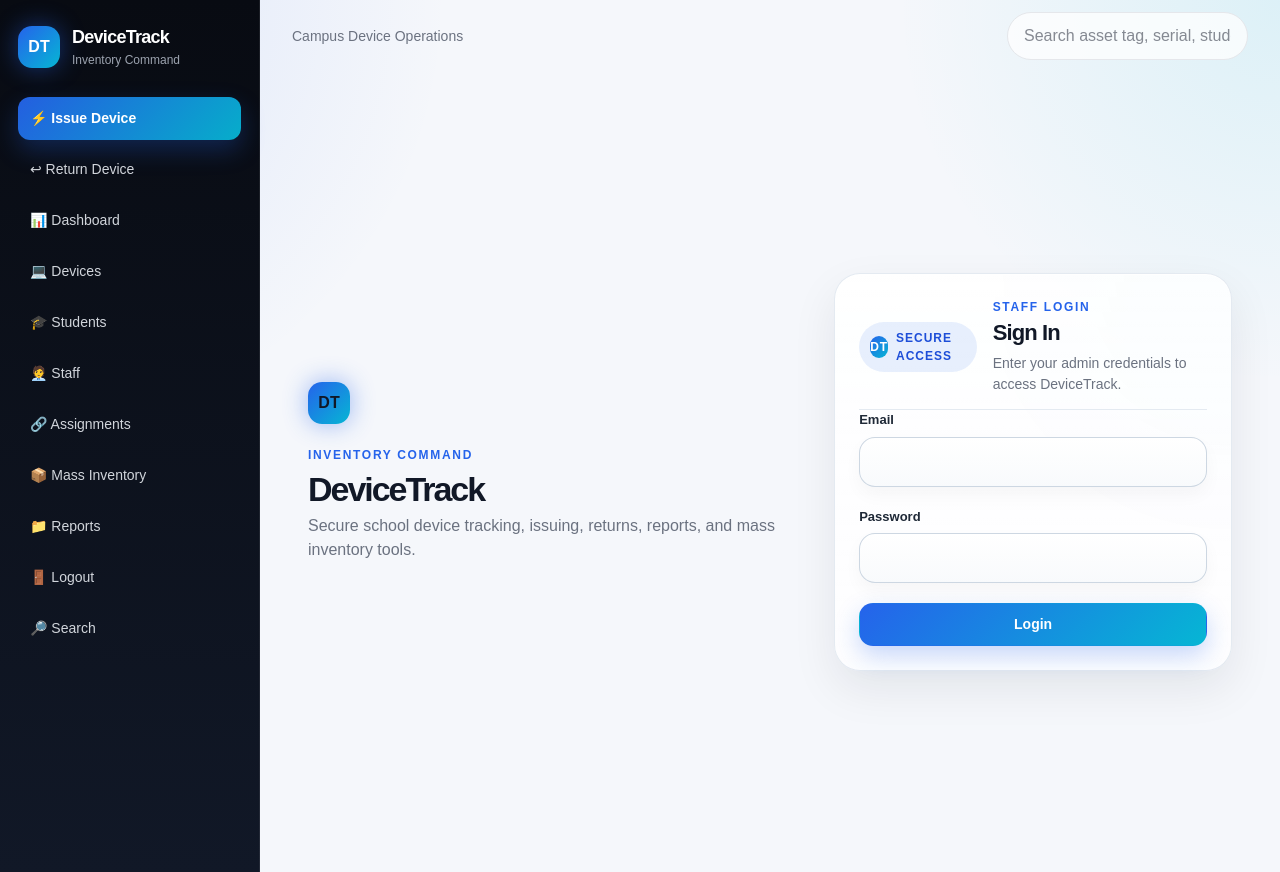
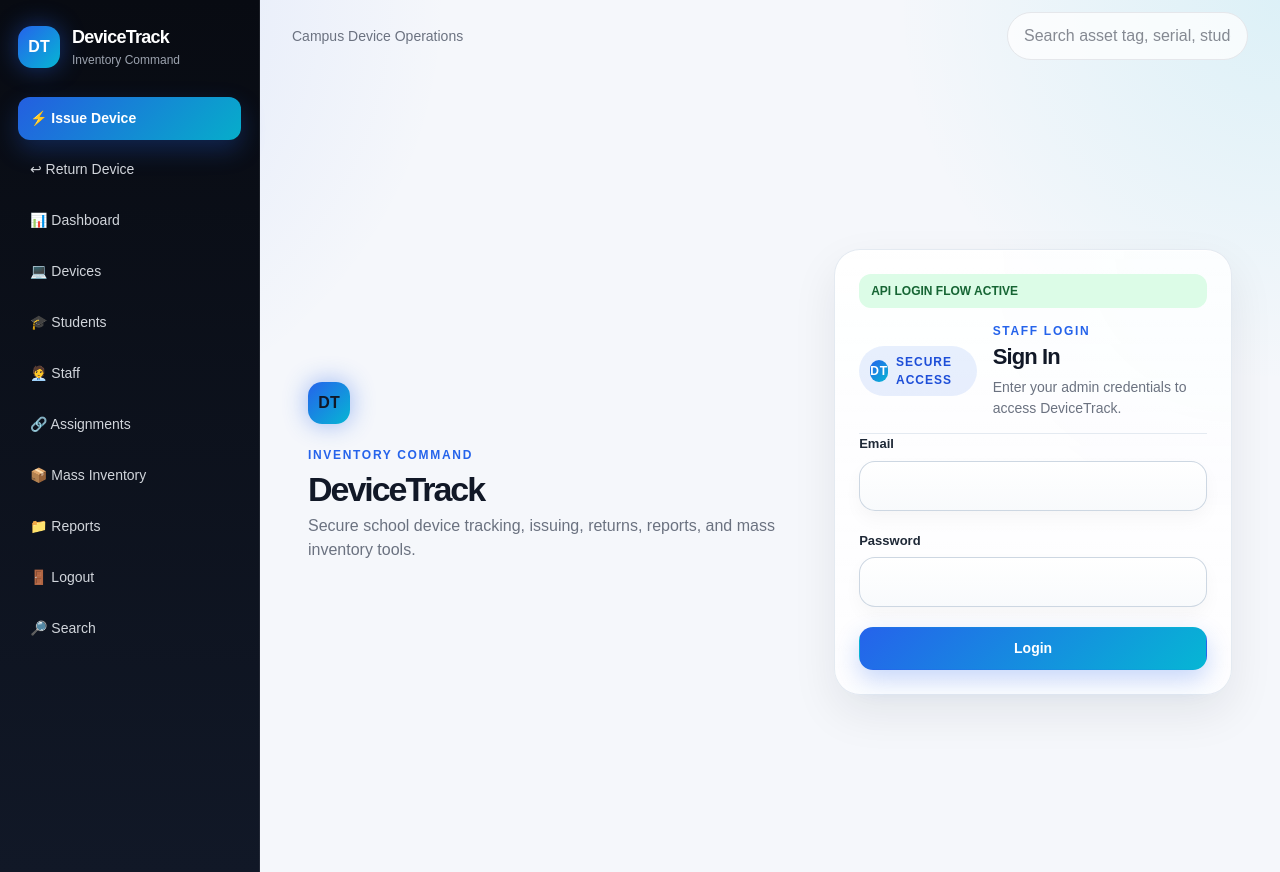
Before and after one commit to u18dev/devTracker, a Next.js app: page /login in a window 1280 px wide. Built offline with nearby package versions, Linux system fonts and the light colour scheme.

Commit message:
Verify API login flow

```diff
--- a/app/api/login/route.ts
+++ b/app/api/login/route.ts
@@ -1,4 +1,10 @@
 import { createSessionToken, SESSION_COOKIE_NAME } from "../../../lib/session";
+
+export async function GET() {
+  return new Response("API LOGIN ROUTE IS LIVE", {
+    status: 200,
+  });
+}
 
 export async function POST(request: Request) {
   const formData = await request.formData();
@@ -10,38 +16,22 @@ export async function POST(request: Request) {
   const adminPassword = process.env.ADMIN_PASSWORD;
 
   if (!adminEmail || !adminPassword) {
-    return redirectWithStatus("/login?error=config", request.url);
+    return new Response("Admin login is not configured.", { status: 500 });
   }
 
   if (email !== adminEmail || password !== adminPassword) {
-    return redirectWithStatus("/login?error=invalid", request.url);
+    return new Response("Invalid email or password.", { status: 401 });
   }
 
   const token = await createSessionToken(email);
 
-  const redirectUrl = new URL("/dashboard", request.url);
-
-  const headers = new Headers();
-  headers.set("Location", redirectUrl.toString());
-
-  headers.append(
-    "Set-Cookie",
-    `${SESSION_COOKIE_NAME}=${encodeURIComponent(
-      token
-    )}; Path=/; Max-Age=${60 * 60 * 8}; HttpOnly; SameSite=Lax; Secure`
-  );
-
-  return new Response(null, {
-    status: 303,
-    headers,
-  });
-}
-
-function redirectWithStatus(path: string, baseUrl: string) {
-  return new Response(null, {
-    status: 303,
+  return new Response(JSON.stringify({ ok: true }), {
+    status: 200,
     headers: {
-      Location: new URL(path, baseUrl).toString(),
+      "Content-Type": "application/json",
+      "Set-Cookie": `${SESSION_COOKIE_NAME}=${encodeURIComponent(
+        token
+      )}; Path=/; Max-Age=${60 * 60 * 8}; HttpOnly; SameSite=Lax; Secure`,
     },
   });
 }
--- a/app/login/LoginForm.tsx
+++ b/app/login/LoginForm.tsx
@@ -4,34 +4,49 @@ import { useState } from "react";
 
 export default function LoginForm() {
   const [error, setError] = useState("");
+  const [debug, setDebug] = useState("");
 
   async function handleLogin(event: React.FormEvent<HTMLFormElement>) {
     event.preventDefault();
+
     setError("");
+    setDebug("Submitting to /api/login...");
 
-    const form = event.currentTarget;
-    const formData = new FormData(form);
+    const formData = new FormData(event.currentTarget);
 
     const response = await fetch("/api/login", {
       method: "POST",
       body: formData,
       credentials: "same-origin",
-      redirect: "manual",
     });
 
-    console.log("Login response status:", response.status);
-    console.log("Login response location:", response.headers.get("location"));
+    setDebug(`API response status: ${response.status}`);
 
-    if (response.status === 303 || response.status === 200 || response.type === "opaqueredirect") {
+    if (response.ok) {
       window.location.href = "/dashboard";
       return;
     }
 
-    setError("Login failed. Check your email/password or server config.");
+    const text = await response.text();
+    setError(text || "Login failed.");
   }
 
   return (
     <section className="form-card" style={{ maxWidth: 460, width: "100%" }}>
+      <div
+        style={{
+          padding: "8px 12px",
+          borderRadius: 12,
+          background: "#dcfce7",
+          color: "#166534",
+          fontWeight: 800,
+          fontSize: 12,
+          marginBottom: 14,
+        }}
+      >
+        API LOGIN FLOW ACTIVE
+      </div>
+
       <div className="form-section-header">
         <div className="step-pill">
           <span className="step-number">DT</span>
@@ -48,6 +63,12 @@ export default function LoginForm() {
       </div>
 
       {error && <div className="form-alert form-alert-error">{error}</div>}
+
+      {debug && (
+        <div className="form-alert form-alert-success">
+          {debug}
+        </div>
+      )}
 
       <form onSubmit={handleLogin} className="space-y-5">
         <div className="form-field">
```
